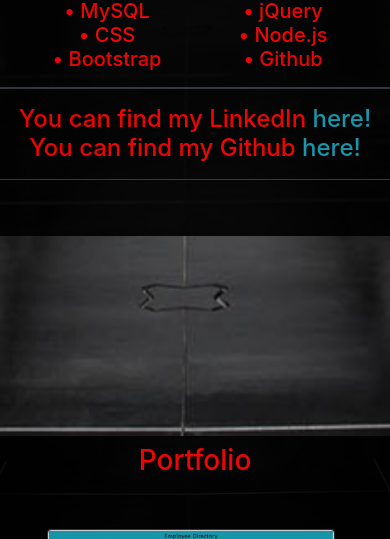
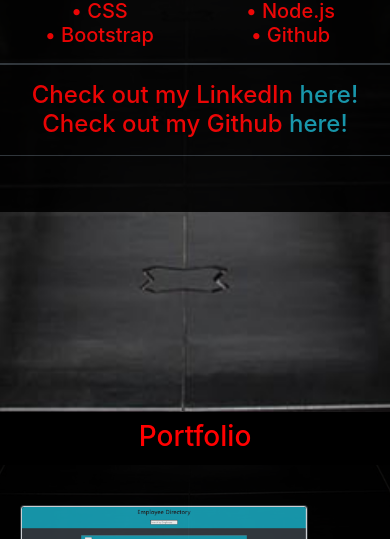
Before and after one commit to MarcusTravis/react-portfolio, a React (Create React App) app: page / in a window 390 px wide. Shown: the part 1169-1708 px from the top of the page. Built offline with nearby package versions, Linux system fonts and the light colour scheme.

Commit message:
added  pl-0 pr-0 classes to take out unwanted padding in divs throughout webpage

```diff
--- a/src/App.css
+++ b/src/App.css
@@ -25,6 +25,6 @@ html {
   margin-bottom: 200px;
 }
 
-.opacity-90 {
-  opacity: .9;
+.opacity-50 {
+  background: rgba(0, 0, 0, 0.5);
 }
--- a/src/components/About/index.js
+++ b/src/components/About/index.js
@@ -8,7 +8,7 @@ export default function About() {
         <Parallax bgImage={bgImage} strength={600}>
             <main class="About row mb-200">
                 <div class="col-lg-2 col-xl-3 p-0"></div>
-                <div class="col-lg-8 col-xl-6 col-md rounded-lg mt-5 mr-0 mb-5 ml-0 text-center">
+                <div class="col-lg-8 col-xl-6 col-md p-0 rounded-lg mt-5 mr-0 mb-5 ml-0 text-center">
                     <div class="row">
                         <div class="col p-2 mb-0 text-red bg-black h3 rounded">About Me</div>
                     </div>
@@ -47,11 +47,11 @@ export default function About() {
                         <div class="col pt-3 pb-3 rounded bg-black text-red border border-dark h4 text-center">
                             <div class="row">
                                 <div class="col-md-6">
-                                    You can find my LinkedIn
+                                    Check out my LinkedIn
                         <a class=" text-info mr-0" href="https://www.linkedin.com/in/marcustravis" > here!</a>
                                 </div>
                                 <div class="col-md-6">
-                                    You can find my Github
+                                    Check out my Github
                         <a class=" text-info mr-0" href="https://github.com/MarcusTravis" > here!</a>
                                 </div>
                             </div>
--- a/src/components/Card/index.js
+++ b/src/components/Card/index.js
@@ -50,8 +50,8 @@ export default function Card() {
 
     const renderCard = (card, index) => {
         return (
-            <div className="col-md-3 d-inline-block offset-1">
-                <div className="card cardWidth cardMarginTop bg-dark" key={index}>
+            <div className="col-md-3 offset-1 d-inline-block pl-0 pr-0">
+                <div className="card cardWidth cardMarginTop bg-dark  pl-0 pr-0" key={index}>
                     <img src={card.image} className="card-img border border-rounded " alt=""></img>
                     <div className="card-body text-center box d-flex flex-column">
                         <div className="card-title text-red h4">{card.title}</div>
--- a/src/components/Contact/index.js
+++ b/src/components/Contact/index.js
@@ -5,9 +5,9 @@ import './styles.css'
 
 export default function Contact() {
     return (
-      <Parallax bgImage={bgImage} strength={550}>
-        <div className="row mb-200 bg-black opacity-80">
-            <div class="col-lg-2 col-xl-3"></div>
+      <Parallax bgImage={bgImage} strength={536}>
+        <div className="row mb-200 bg-black opacity-50">
+            <div class="col-lg-2 col-xl-3 p-0"></div>
         <div class="col-lg-8 col-xl-6 rounded bg-black mt-5">
           <div class="row">
             <div class="col m-2 h3 text-red">
@@ -29,7 +29,7 @@ export default function Contact() {
           </p>
           <input type="submit" class="mb-4 bg-red"/>
         </div>
-        <div class="col-lg-2 col-xl-3"></div>
+        <div class="col-lg-2 col-xl-3 p-0"></div>
         </div>
       </Parallax>
     )
--- a/src/components/Main/index.js
+++ b/src/components/Main/index.js
@@ -7,7 +7,7 @@ import './styles.css';
 
 export default function Main() {
     return (
-        <div className="container-fluid parallax p-0">
+        <div className="container-fluid parallax pl-0 pr-0">
             <About/>
             <PortfolioHeader />
             <Portfolio />
--- a/src/components/Portfolio/index.js
+++ b/src/components/Portfolio/index.js
@@ -3,8 +3,8 @@ import Card from "../Card";
 import './styles.css'
 export default function Portfolio() {
     return (
-            <div className="row Portfolio pb-5 mb-200">
-                <div className="col-12">
+            <div className="row Portfolio pb-5 mb-200 pl-0 pr-0">
+                <div className="col-12 pl-0 pr-0">
                     <Card />
                 </div>
             </div>
--- a/src/components/PortfolioHeader/index.js
+++ b/src/components/PortfolioHeader/index.js
@@ -2,8 +2,8 @@ import React from 'react'
 
 export default function PortfolioHeader() {
     return (
-            <div className="row">
-                <header className="col-12 text-center pt-2 pb-1 bg-black text-red opacity-90">
+            <div className="row pl-0 pr-0">
+                <header className="col-12 text-center pt-2 pb-1 bg-black text-red opacity-90 pl-0 pr-0">
                     <p title="I love webdev!" className="h3">
                         Portfolio
                     </p>
```
